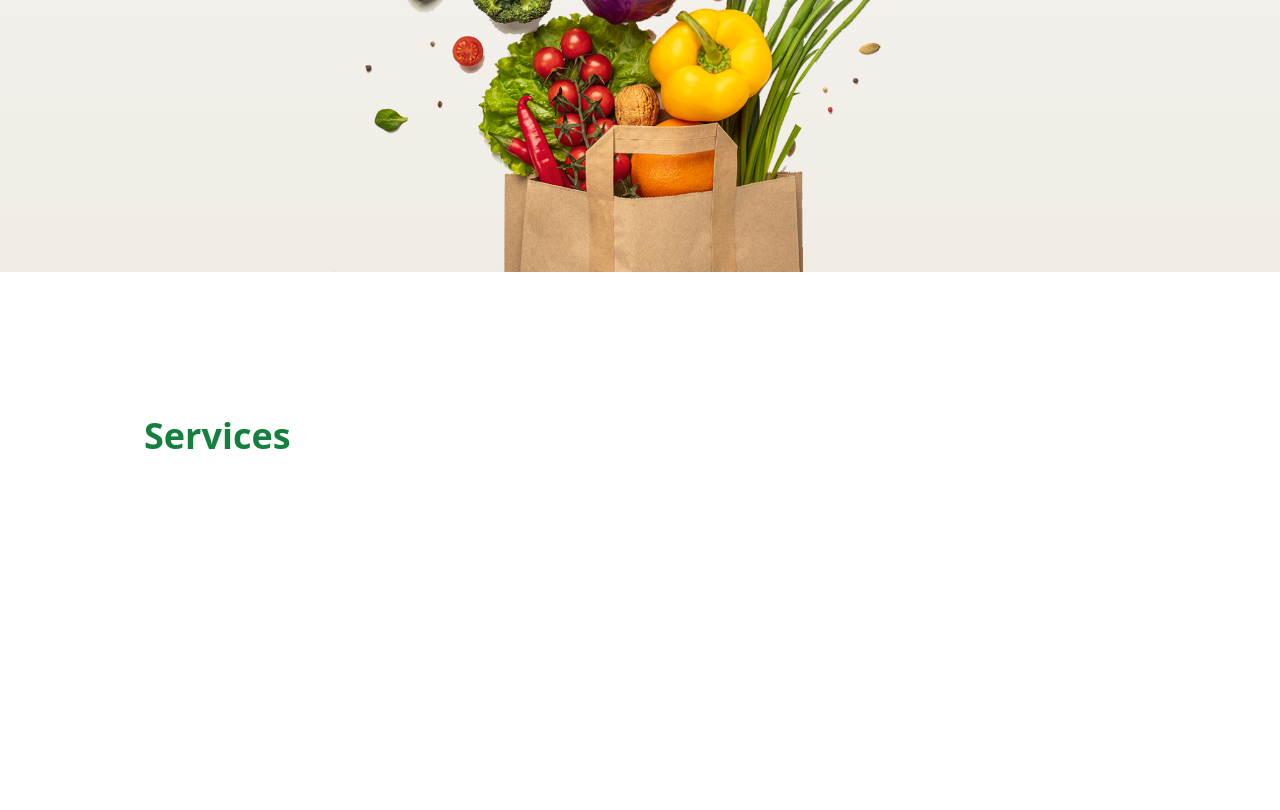
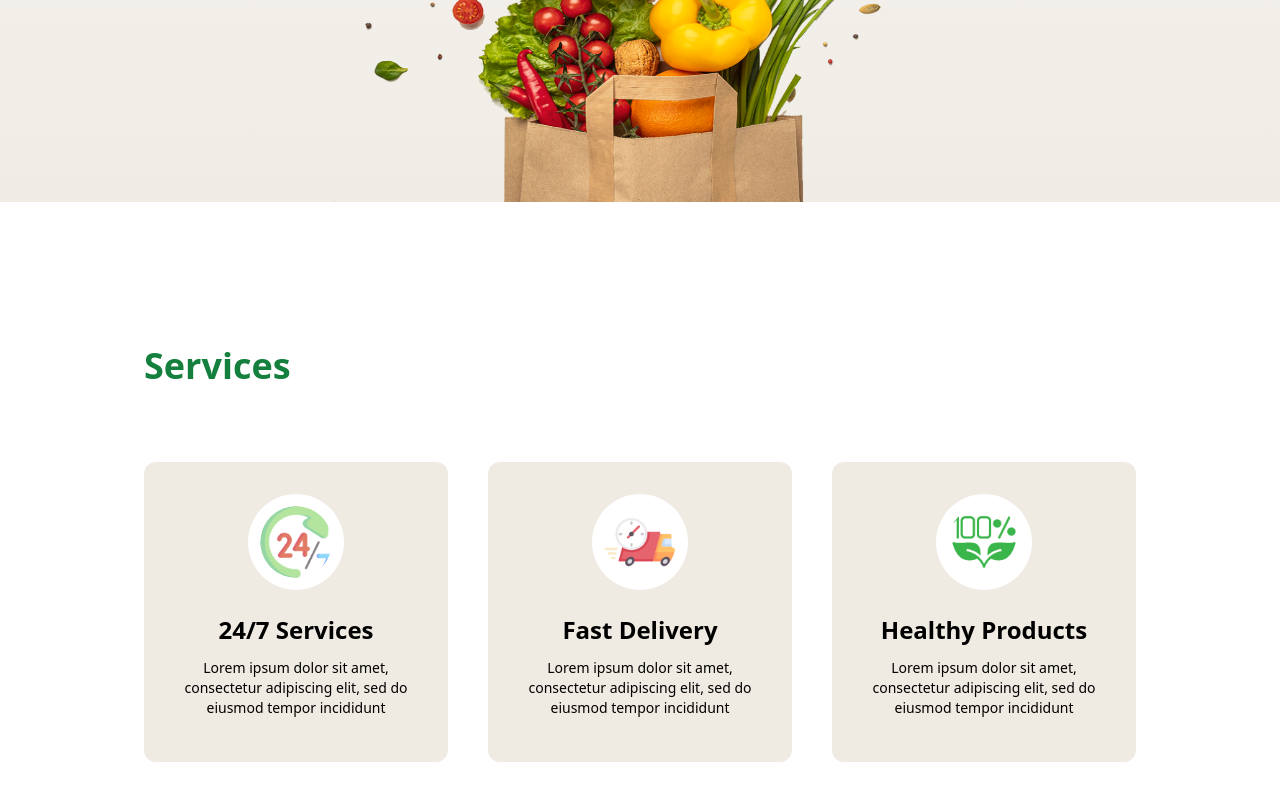
Before and after one commit to imtiazramin/assignment-task-3, a plain HTML site: page index.html in a window 1280 px wide. Shown: the part 725-1535 px from the top of the page. Before the commit the page ends 1229 px from the top, so only its background shows below. Drawn offline with nearby package versions, Linux system fonts and the light colour scheme.

Commit message:
card section done

```diff
--- a/index.html
+++ b/index.html
@@ -43,11 +43,49 @@
         <p class="text-base text-center ">Shop your daily essentials at unbeatable prices. From fresh produce to pantry <br>staples, we’ve got you covered every day!</p>
        </div>
        <div>
-        <img class="w-2/4 mx-auto" src="c2-assets/hero-vegetables.png" alt="">
+        <img class="w-3/6 h-[450px] mx-auto" src="c2-assets/hero-vegetables.png" alt="">
        </div>
    </header>
    <main>
       <h2 class="mt-36 mb-12 text-4xl font-semibold px-36 text-green-700">Services</h2>
+      <div class=" lg:flex lg:gap-10 p-7  lg:px-36">
+          <!-- card-1 -->
+        <div class="w-80 bg-[#EFEBE3] rounded-xl pt-8 pb-11  mb-5 ">
+            <div>
+            <img class="h-24 bg-white p-3 rounded-full m-auto mb-6" src="c2-assets/service.png" alt="">
+        </div>
+        <div>
+           <h3 class="text-center mb-3 text-2xl font-semibold">24/7 Services </h3>
+          <p class="px-8 text-center font-light text-sm">Lorem ipsum dolor sit amet, consectetur adipiscing elit, sed do eiusmod tempor incididunt</p>
+       </div>
+        </div>
+
+        <!-- card-2 -->
+        <div class="w-80 bg-[#EFEBE3] rounded-xl pt-8 pb-11  mb-5 ">
+            <div>
+            <img class="h-24 bg-white p-3 rounded-full m-auto mb-6" src="c2-assets/delivery.png" alt="">
+        </div>
+        <div>
+           <h3 class="text-center mb-3 text-2xl font-semibold"> Fast Delivery</h3>
+          <p class="px-8 text-center font-light text-sm">Lorem ipsum dolor sit amet, consectetur adipiscing elit, sed do eiusmod tempor incididunt</p>
+       </div>
+        </div>
+
+        <!-- card-3 -->
+        <div class="w-80 bg-[#EFEBE3] rounded-xl pt-8 pb-11  mb-5">
+            <div>
+            <img class="h-24 bg-white p-3 rounded-full m-auto mb-6" src="c2-assets/healthy.png" alt="">
+        </div>
+        <div>
+           <h3 class="text-center mb-3 text-2xl font-semibold">Healthy Products  </h3>
+          <p class="px-8 text-center font-light text-sm">Lorem ipsum dolor sit amet, consectetur adipiscing elit, sed do eiusmod tempor incididunt</p>
+       </div>
+        </div>
+
+
+
+
+      </div>
    </main>
    <footer>
 
```
